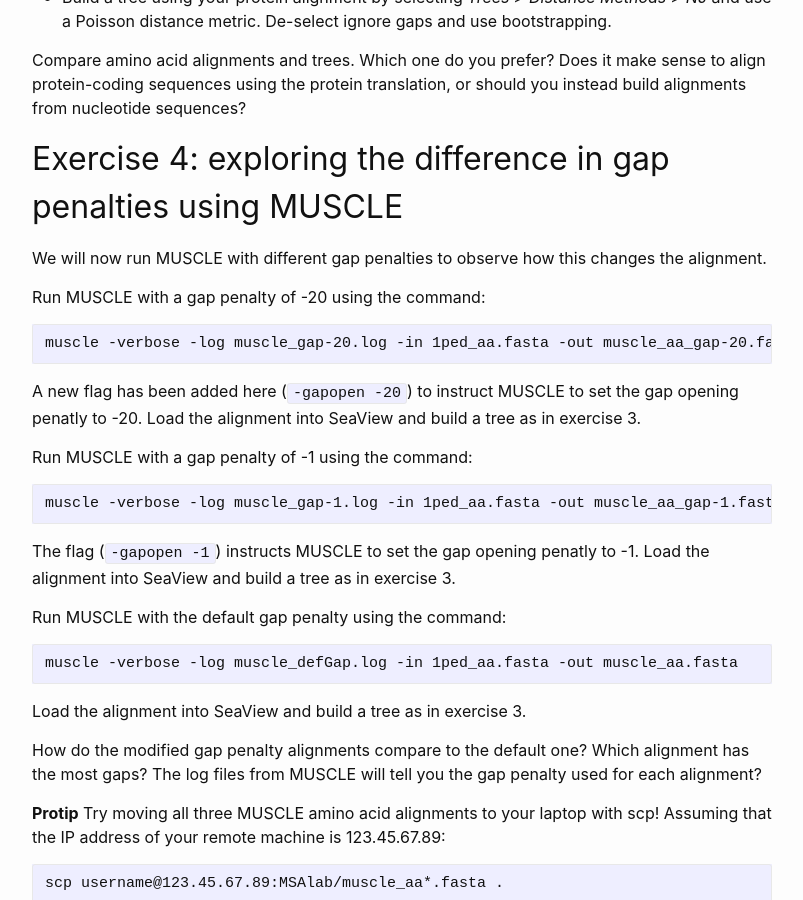
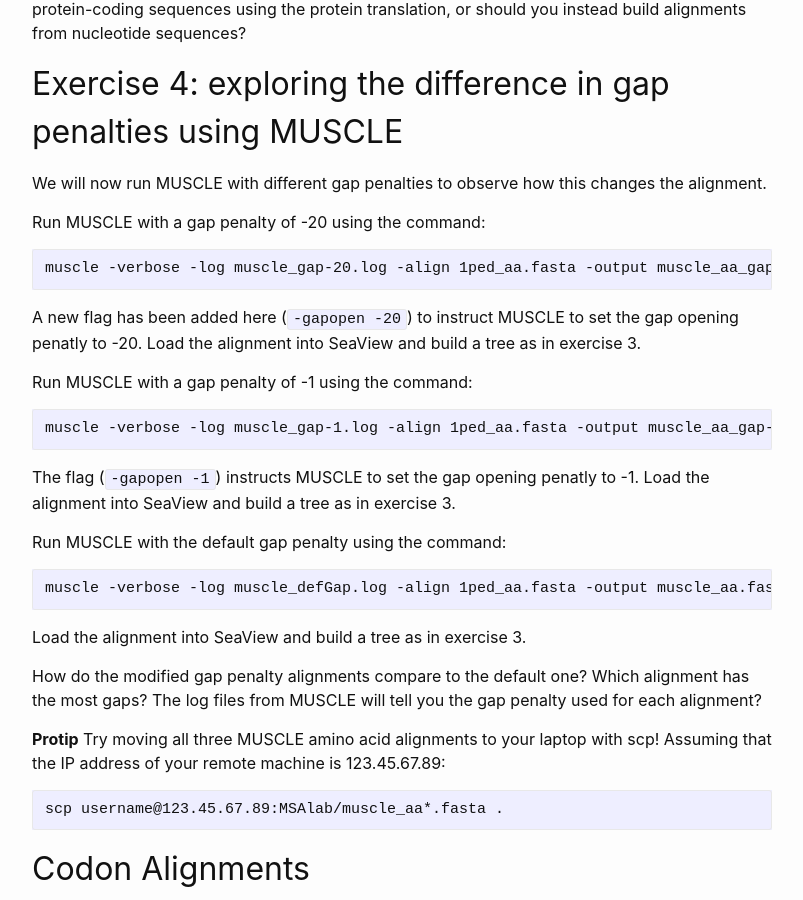
Before and after one commit to molevolworkshop/molevolworkshop.github.io, a Jekyll site: the page built from software/alignment-lab.md, in a window 1280 px wide and 900 px high, scrolled down 4813 px. Shown: the whole window, without its empty margins (238-1041 px from the left). Built offline with Jekyll 4.4.1, drawn with Linux system fonts in a browser that asks for light colours; some of the changed text lies outside the part shown.

Commit message:
fixed issues with MUSCLE part of alignment lab due to changes between MUSCLE 3.8 and 5.1

```diff
--- a/software/alignment-lab.md
+++ b/software/alignment-lab.md
@@ -46,7 +46,7 @@
 and Smith 2014). The MAFFT algorithms and options can be viewed
 [here](http://mafft.cbrc.jp/alignment/software/algorithms/algorithms.
 html). The MUSCLE user guide is found at
-[here](http://www.drive5.com/muscle/muscle_userguide3.8.html).
+[here](https://drive5.com/muscle5/manual/commands.html).
 
 Both MAFFT and MUSCLE are available on your Jetsream node. You will
 transfer sequences to the Jetsream node using scp or cyberduck, run the
@@ -143,21 +143,25 @@
 
 Run a standard alignment in MUSCLE on the cluster by using the command:
 ~~~~~~
-muscle -verbose -log muscle_dna.log -in 1ped.fasta -out muscle_dna.fasta
+muscle -log muscle_dna.log -align 1ped.fasta -output muscle_dna.fasta
 ~~~~~~
 The breakdown of this command is:
 * `muscle` starts the program MUSCLE
-* `-verbose` is a flag that instructs MUSCLE to output a very thorough
-log. This allows us to see exactly what MUSCLE is doing. Note that the
-flags here are single dashes, not double dashes as with MAFFT.
 * `-log muscle_dna.log` instructs MUSCLE to place all the
 output except the alignment itself to the log file called
 *muscle_dna.log*. This file will then include things like the gap penalty
 used, etc.
-* `-in 1ped.fasta` specifies the input file to MUSCLE.
-* `-out muscle_dna.fasta` instructs MUSCLE to place the alignment
-in the file *muscle_dna.fasta*. Note that `-verbose` and `-log` are not always
+* `-align 1ped.fasta` specifies the input file to MUSCLE.
+* `-output muscle_dna.fasta` instructs MUSCLE to place the alignment
+in the file *muscle_dna.fasta*. Note that `-log` are not always
 needed but it allows you to see the default options in MUSCLE.
+
+{% comment %}
+This is old, verbose does not seem to be an option in recent versions of MUSCLE
+* `-verbose` is a flag that instructs MUSCLE to output a very thorough
+log. This allows us to see exactly what MUSCLE is doing. Note that the
+flags here are single dashes, not double dashes as with MAFFT.
+{% endcomment %}
 
 ### Compare MAFFT and MUSCLE alignments
 
@@ -235,7 +239,7 @@
 
 Run MUSCLE with a gap penalty of -20 using the command:
 ~~~~~~
-muscle -verbose -log muscle_gap-20.log -in 1ped_aa.fasta -out muscle_aa_gap-20.fasta -gapopen -20
+muscle -verbose -log muscle_gap-20.log -align 1ped_aa.fasta -output muscle_aa_gap-20.fasta -gapopen -20
 ~~~~~~
 A new flag has been added
 here (`-gapopen -20`) to instruct MUSCLE to set the gap opening penatly to
@@ -243,14 +247,14 @@
 
 Run MUSCLE with a gap penalty of -1 using the command:
 ~~~~~~
-muscle -verbose -log muscle_gap-1.log -in 1ped_aa.fasta -out muscle_aa_gap-1.fasta -gapopen -1
+muscle -verbose -log muscle_gap-1.log -align 1ped_aa.fasta -output muscle_aa_gap-1.fasta -gapopen -1
 ~~~~~~
 The flag (`-gapopen -1`) instructs MUSCLE to set the gap opening penatly to -1. Load the
 alignment into SeaView and build a tree as in exercise 3.
 
 Run MUSCLE with the default gap penalty using the command:
 ~~~~~~
-muscle -verbose -log muscle_defGap.log -in 1ped_aa.fasta -out muscle_aa.fasta
+muscle -verbose -log muscle_defGap.log -align 1ped_aa.fasta -output muscle_aa.fasta
 ~~~~~~
 
 Load the alignment into SeaView and build a tree as in exercise 3.
```
